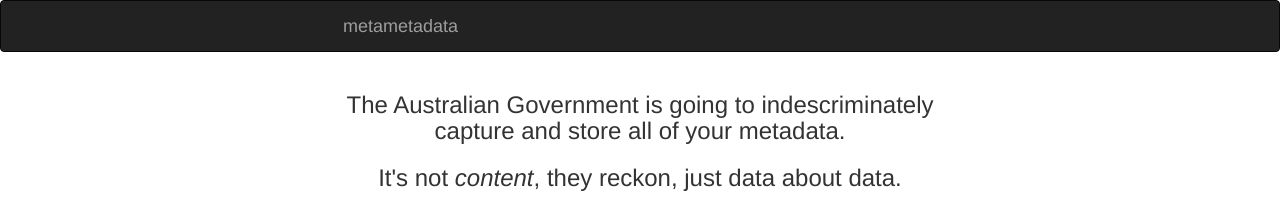
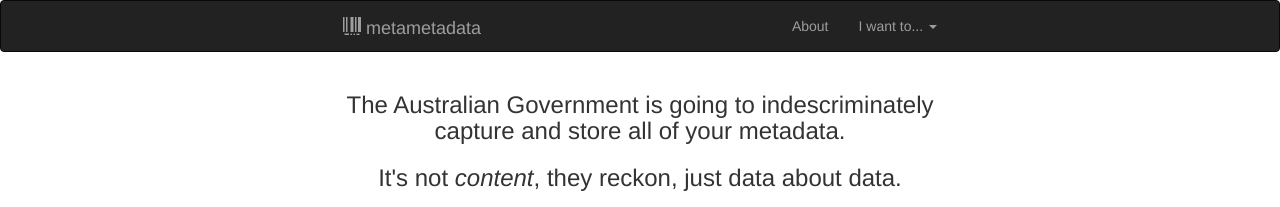
Before and after one commit to stragu/metametadata, a Jekyll site: the page built from index.md, in a window 1280 px wide. Shown: the top 207 px of the page. Built offline with Jekyll 4.4.1, drawn with Linux system fonts in a browser that asks for light colours; nearby versions of some CDN libraries.

Commit message:
Added navbar links.

```diff
--- a/_includes/footer.html
+++ b/_includes/footer.html
@@ -7,3 +7,11 @@
          </div>
      </div>
  </div>
+
+    <!-- jQuery (necessary for Bootstrap's JavaScript plugins) -->
+    <script src="https://ajax.googleapis.com/ajax/libs/jquery/1.11.2/jquery.min.js"></script>
+    <!-- Include all compiled plugins (below), or include individual files as needed -->
+    <script src="/js/bootstrap.min.js"></script>
+
+    </body>
+    </html>
--- a/_includes/head.html
+++ b/_includes/head.html
@@ -11,8 +11,4 @@
   <link rel="canonical" href="{{ page.url | replace:'index.html','' | prepend: site.baseurl | prepend: site.url }}">
   <link rel="alternate" type="application/rss+xml" title="{{ site.title }}" href="{{ "/feed.xml" | prepend: site.baseurl | prepend: site.url }}" />
 
-    <!-- jQuery (necessary for Bootstrap's JavaScript plugins) -->
-    <script src="https://ajax.googleapis.com/ajax/libs/jquery/1.11.2/jquery.min.js"></script>
-    <!-- Include all compiled plugins (below), or include individual files as needed -->
-    <script src="js/bootstrap.min.js"></script>
 </head>
--- a/_includes/header.html
+++ b/_includes/header.html
@@ -1,12 +1,21 @@
 <nav class="navbar navbar-inverse">
   <div class="container-fluid">
-      <div class="col-md-3 col-md-offset-3">
+      <div class="col-md-6 col-md-offset-3">
     <!-- Brand and toggle get grouped for better mobile display -->
     <div class="navbar-header">
-        <a class="navbar-brand" href="{{ site.baseurl }}/">{{ site.title }}</a>
+        <a class="navbar-brand" href="{{ site.baseurl }}/"><span class="glyphicon glyphicon-barcode"></span> {{ site.title }}</a>
     </div>
-
+    <ul class="nav navbar-nav navbar-right">
+        <li><a href="#">About</a></li>
+        <li class="dropdown">
+          <a href="#" class="dropdown-toggle" data-toggle="dropdown" role="button" aria-expanded="false">I want to... <span class="caret"></span></a>
+          <ul class="dropdown-menu" role="menu">
+            <li><a href="/law/">learn more!</a></li>
+            <li><a href="/dosomething/">take action!</a></li>
+            <li><a href="/protect/">protect myself!</a></li>
+          </ul>
+        </li>
+      </ul>
     </div><!-- /.navbar-collapse -->
-  <div>
   </div><!-- /.container-fluid -->
 </nav>
```
Also changed, not shown: css/bootstrap.min.css.
